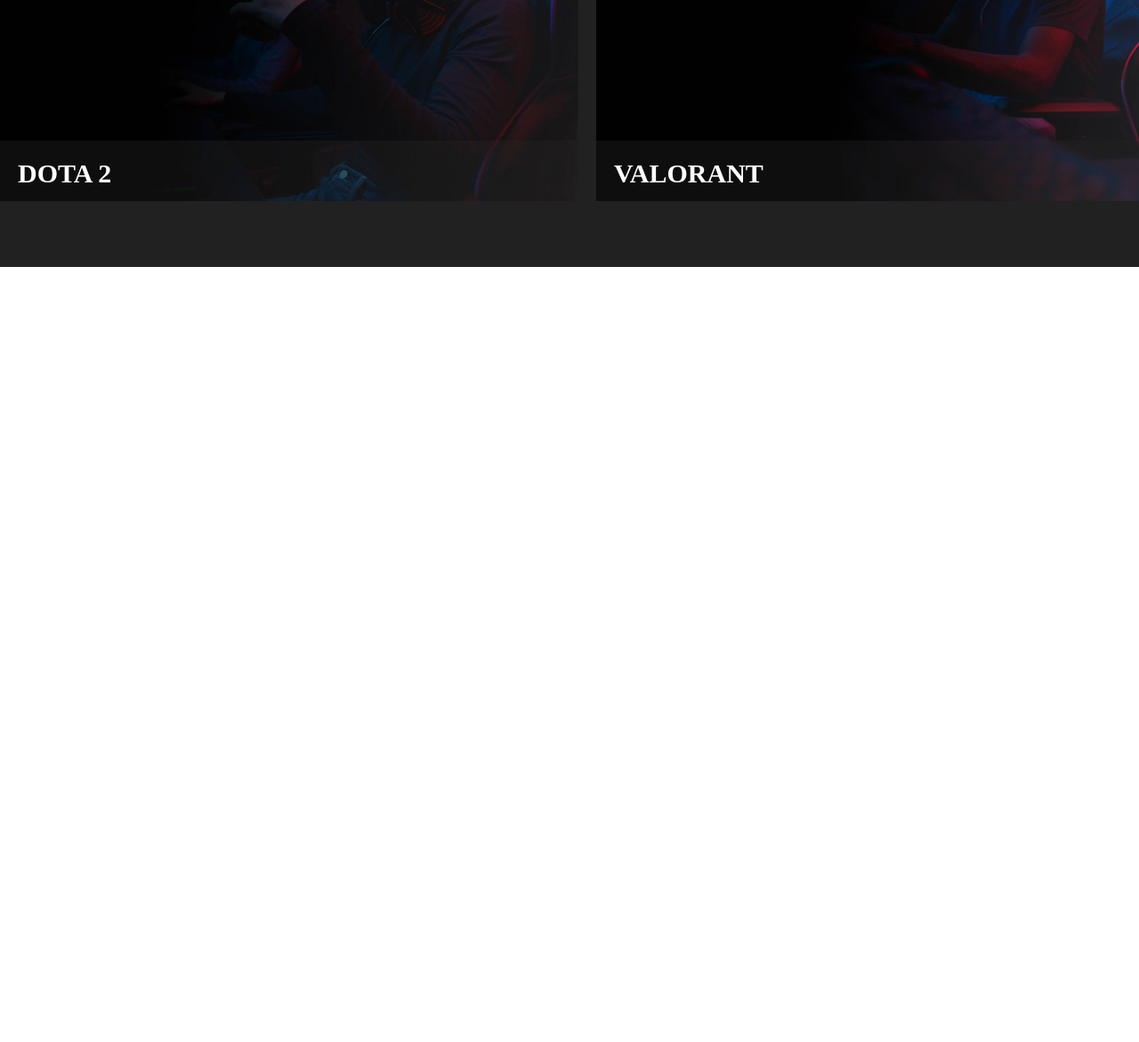
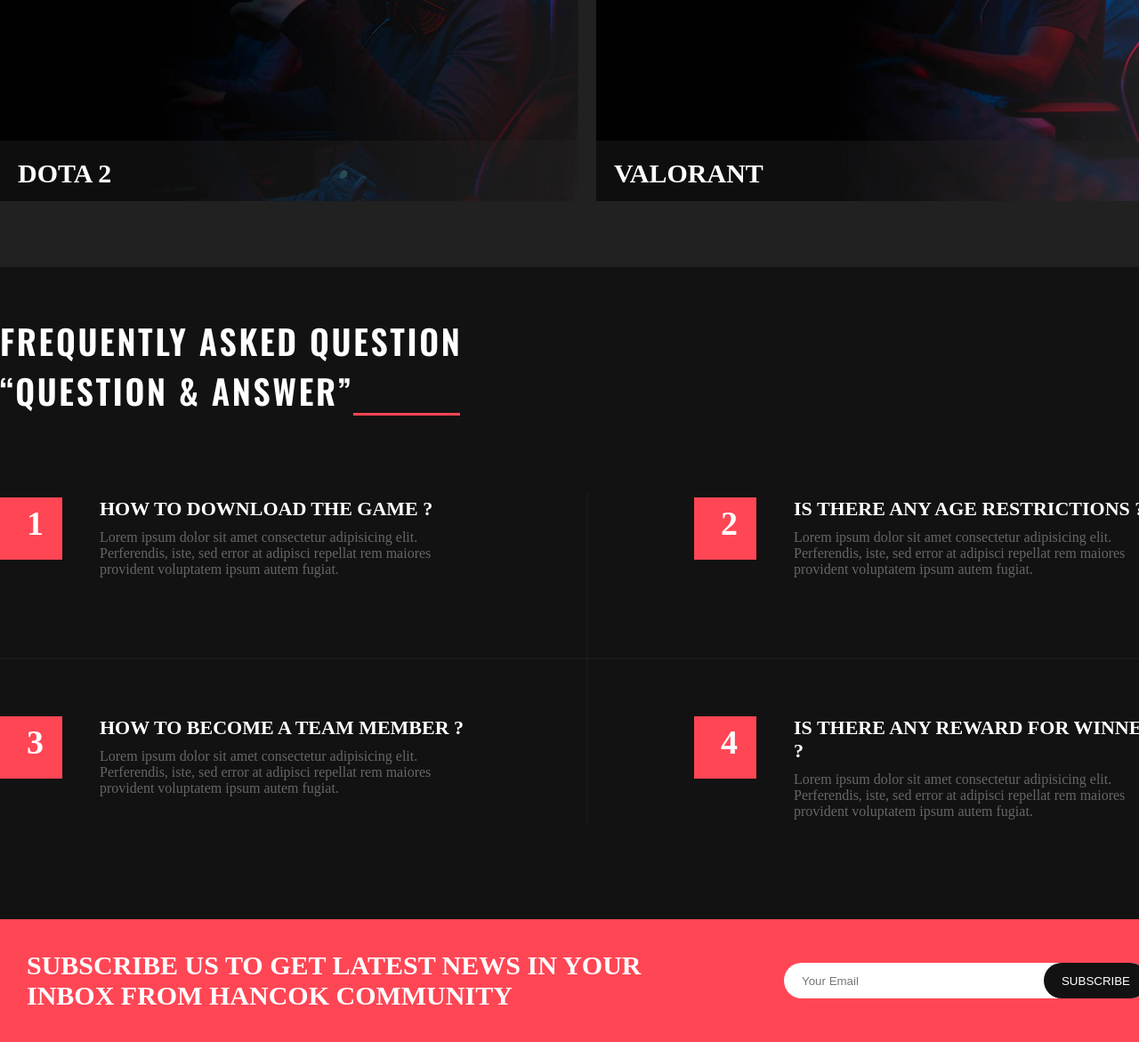
Before and after one commit to shakhawat-coder/Hancok, a plain HTML site: page index.html in a window 1280 px wide. Shown: the part 6861-8032 px from the top of the page at 89% size. Before the commit the page ends 7161 px from the top, so only its background shows below. Drawn offline with nearby package versions, Linux system fonts and the light colour scheme; a web font is replaced by a local one.

Commit message:
faq section design

```diff
--- a/css/style.css
+++ b/css/style.css
@@ -834,3 +834,144 @@ h1,h2,h3,h4,h5,h6,p{
     background: var(--pink);
     color: var(--white);
 }
+ /* ==================Faq section==================  */
+#faq{
+    position: relative;
+    background: var(--black);
+    padding: 55px 0 200px;
+}
+#faq .section_header h2{
+    width: 530px;
+    margin-bottom: 92px;
+}
+#faq .section_header h2::after{
+    position: absolute;
+    content: "";
+    width: 120px;
+    bottom: 0;
+    height: 3px;
+    background: var(--pink);
+}
+.faq_wrapper{
+    position: relative;
+    display: flex;
+    flex-wrap: wrap;
+    justify-content: space-between;
+    row-gap: 156px;
+}
+.faq_wrapper::before{
+    position: absolute;
+    content: "";
+    background: var(--lightblack);
+    height: 370px;
+    width: 1px;
+    left: 50%;
+    top: 50%;
+    transform: translate(-50%,-50%);
+    -webkit-transform: translate(-50%,-50%);
+    -moz-transform: translate(-50%,-50%);
+    -ms-transform: translate(-50%,-50%);
+    -o-transform: translate(-50%,-50%);
+}
+.faq_wrapper::after{
+    position: absolute;
+    content: "";
+    background: var(--lightblack);
+    height: 1px;
+    width: 1320px;
+    left: 50%;
+    top: 50%;
+    transform: translate(-50%,-50%);
+    -webkit-transform: translate(-50%,-50%);
+    -moz-transform: translate(-50%,-50%);
+    -ms-transform: translate(-50%,-50%);
+    -o-transform: translate(-50%,-50%);
+}
+.faq_wrapper .faq_item{
+    display: flex;
+    column-gap: 42px;
+    width: 540px;
+}
+
+.faq_wrapper .faq_item span{
+    height: 70px;
+    width: 70px;
+    background: var(--pink);
+    color: var(--white);
+    font-family: var(--barlow);
+    font-size: 38px;
+    font-weight: 600;
+    line-height: normal;
+    letter-spacing: 3.8px;
+    padding: 7px 30px 17px;
+}
+.faq_wrapper .faq_item h6{
+    color: var(--white);
+    font-family: var(--barlow);
+    font-size: 22px;
+    font-weight: 600;
+    line-height: normal;
+    padding-bottom: 10px;
+    transition: all linear .3s;
+    -webkit-transition: all linear .3s;
+    -moz-transition: all linear .3s;
+    -ms-transition: all linear .3s;
+    -o-transition: all linear .3s;
+}
+.faq_wrapper .faq_item h6:hover{
+    color: var(--pink);
+}
+.faq_wrapper .faq_item p{
+    color: #666;
+    font-family: var(--oswald);
+    font-size: 16px;
+    font-weight: 400;
+    line-height: normal;
+}
+.subscribe_section{
+    position: relative;
+}
+#faq .subscribe{
+    position: absolute;
+    display: flex;
+    align-items: center;
+    justify-content: space-between;
+    width: 1320px;
+    bottom: -250px;
+    left: 0;
+    background: var(--pink);
+    padding: 35px 30px;
+
+}
+#faq .subscribe h3{
+    color: var(--white);
+    width: 725px;
+    font-family: var(--barlow);
+    font-size: 30px;
+    font-weight: 600;
+    line-height: normal;
+    text-transform: uppercase;
+}
+.email{
+    position: relative;
+}
+.subscribe input{
+    width: 409px;
+    border: none;
+    height: 40px;
+    border-radius: 30px;
+    background: var(--white);
+    outline: unset;
+    padding: 0 20px;
+}
+.subscribe button{
+    cursor: pointer;
+    position: absolute;
+    border: none;
+    right: 0;
+    width: 117px;
+    height: 40px;
+    border-radius: 30px;
+    color: var(--white);
+    background: var(--black);
+}
--- a/index.html
+++ b/index.html
@@ -516,6 +516,64 @@
             </div>
         </div>
     </section>
+    <!-- ==================Faq section================== -->
+    <section id="faq">
+        <div class="container">
+            <div class="section_header">
+                <h2>FREQUENTLY ASKED QUESTION “QUESTION & ANSWER”</h2>
+            </div>
+            <div class="faq_wrapper">
+                <div class="faq_item">
+                    <span>1</span>
+                    <div class="">
+                        <h6>HOW TO DOWNLOAD THE GAME ?</h6>
+                        <p>Lorem ipsum dolor sit amet consectetur adipisicing elit. Perferendis, iste,
+                            sed error at adipisci repellat rem maiores provident voluptatem ipsum
+                            autem fugiat.</p>
+                    </div>
+                </div>
+                <div class="faq_item">
+                    <span>2</span>
+                    <div class="">
+                        <h6>IS THERE ANY AGE RESTRICTIONS ?</h6>
+                        <p>Lorem ipsum dolor sit amet consectetur adipisicing elit. Perferendis, iste,
+                            sed error at adipisci repellat rem maiores provident voluptatem ipsum
+                            autem fugiat.</p>
+                    </div>
+                </div>
+                <div class="faq_item">
+                    <span>3</span>
+                    <div class="">
+                        <h6>HOW TO BECOME A TEAM MEMBER ?</h6>
+                        <p>Lorem ipsum dolor sit amet consectetur adipisicing elit. Perferendis, iste,
+                            sed error at adipisci repellat rem maiores provident voluptatem ipsum
+                            autem fugiat.</p>
+                    </div>
+                </div>
+                <div class="faq_item">
+                    <span>4</span>
+                    <div class="">
+                        <h6>IS THERE ANY REWARD FOR WINNERS ?</h6>
+                        <p>Lorem ipsum dolor sit amet consectetur adipisicing elit. Perferendis, iste,
+                            sed error at adipisci repellat rem maiores provident voluptatem ipsum
+                            autem fugiat.</p>
+                    </div>
+                </div>
+            </div>
+            <div class="subscribe_section">
+                <div class="subscribe">
+                    <h3>subscribe us to get latest news in your inbox
+                        from hancok community</h3>
+                    <div class="email">
+                        <input type="text" placeholder="Your Email" name="" id="">
+                        <button type="submit">SUBSCRIBE</button>
+                    </div>
+                </div>
+
+            </div>
+        </div>
+    </section>
+
     <!-- ==================Store section================== -->
 </body>
 
```
